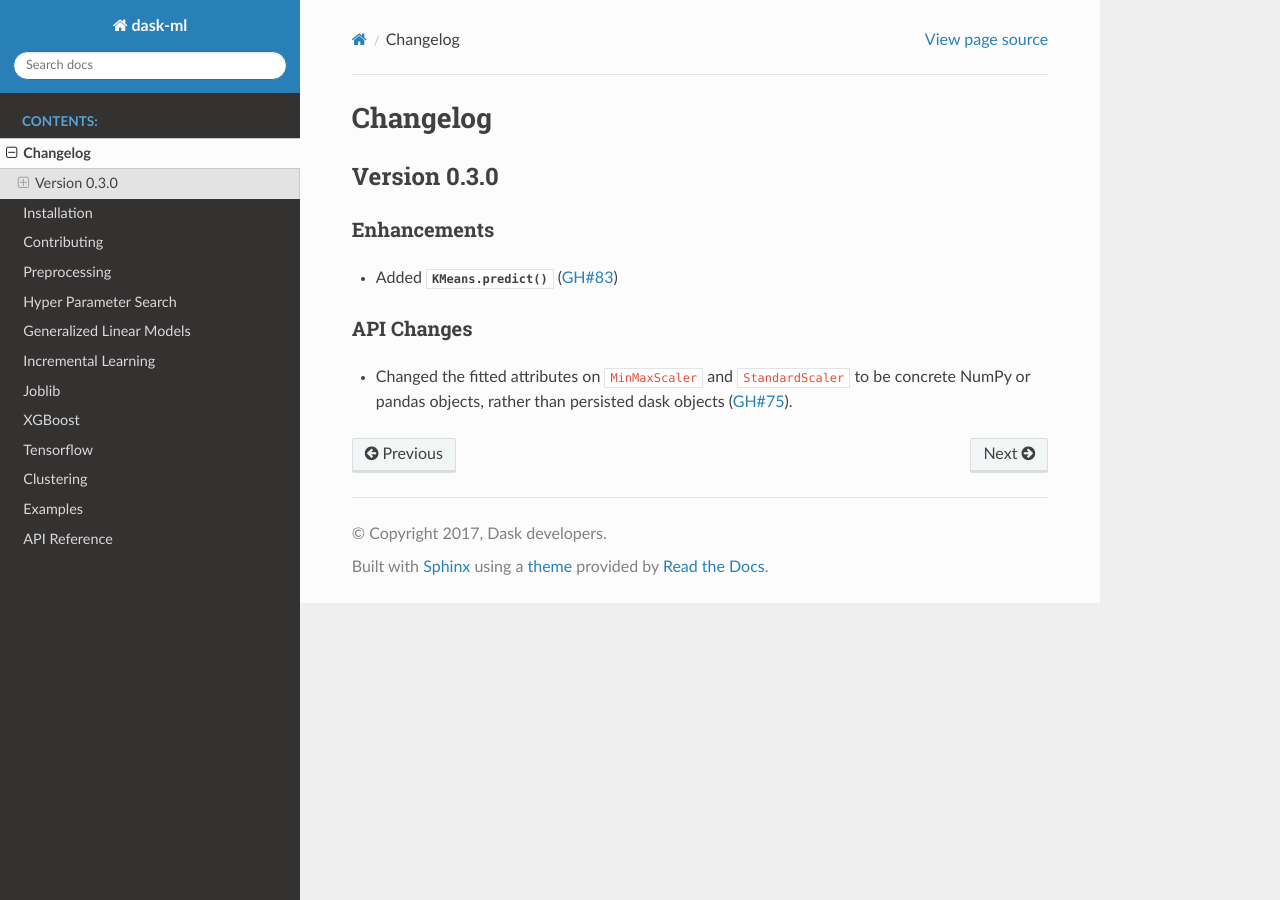
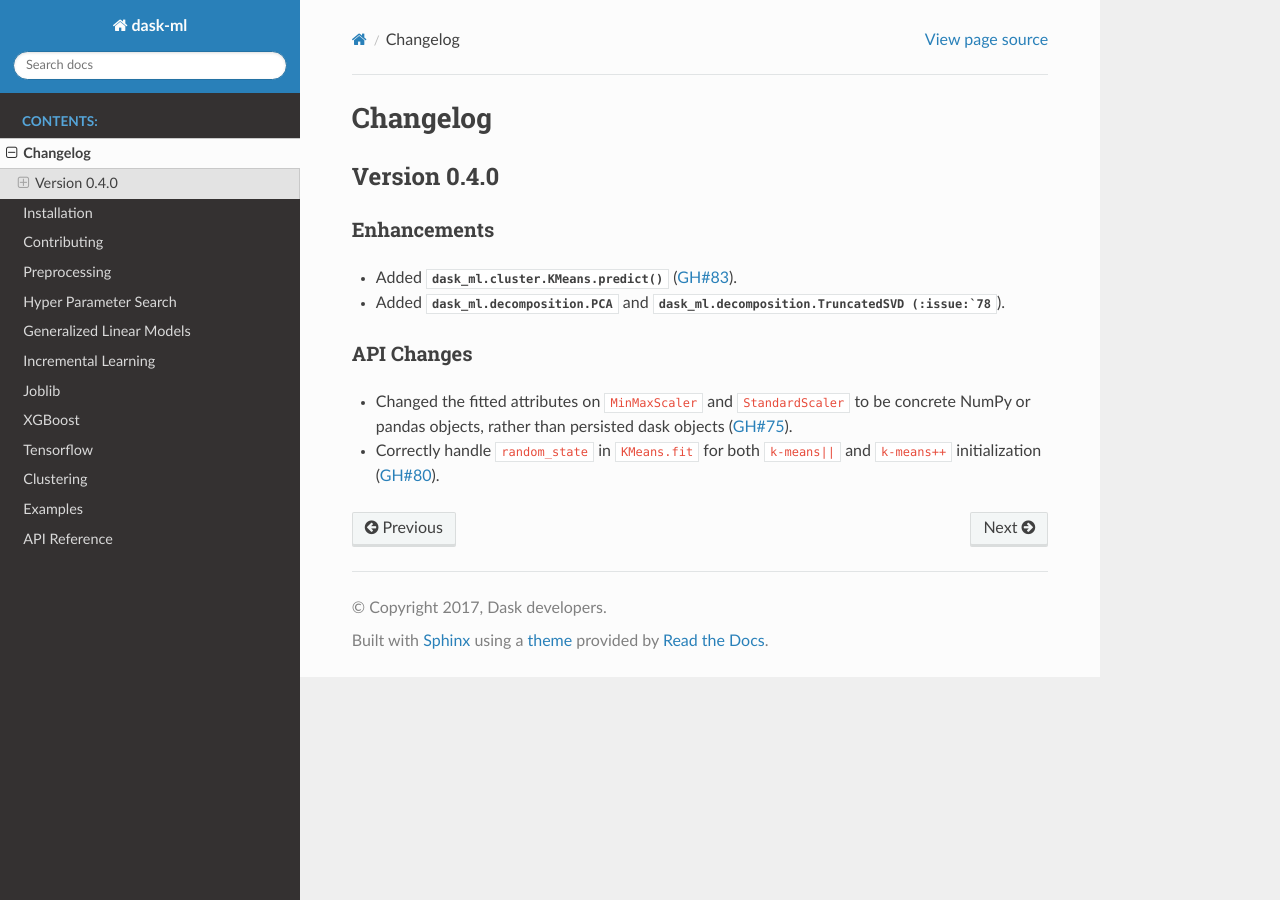
Before and after one commit to dask/dask-ml, a Sphinx documentation site: the page built from docs/source/changelog.rst, in a window 1280 px wide. Built offline with Sphinx 7.4.7 and the Read the Docs theme 2.0.0, drawn with Linux system fonts in a browser that asks for light colours.

Commit message:
DOC: update changelog

```diff
--- a/docs/source/changelog.rst
+++ b/docs/source/changelog.rst
@@ -1,13 +1,15 @@
 Changelog
 =========
 
-Version 0.3.0
+Version 0.4.0
 ~~~~~~~~~~~~~
 
 Enhancements
 ------------
 
-- Added :meth:`KMeans.predict` (:issue:`83`)
+- Added :meth:`dask_ml.cluster.KMeans.predict` (:issue:`83`).
+- Added :class:`dask_ml.decomposition.PCA` and
+  :class:`dask_ml.decomposition.TruncatedSVD (:issue:`78`).
 
 API Changes
 -----------
@@ -15,3 +17,5 @@ API Changes
 - Changed the fitted attributes on ``MinMaxScaler`` and ``StandardScaler`` to be
   concrete NumPy or pandas objects, rather than persisted dask objects
   (:issue:`75`).
+- Correctly handle ``random_state`` in ``KMeans.fit`` for both ``k-means||`` and
+  ``k-means++`` initialization (:issue:`80`).
```
